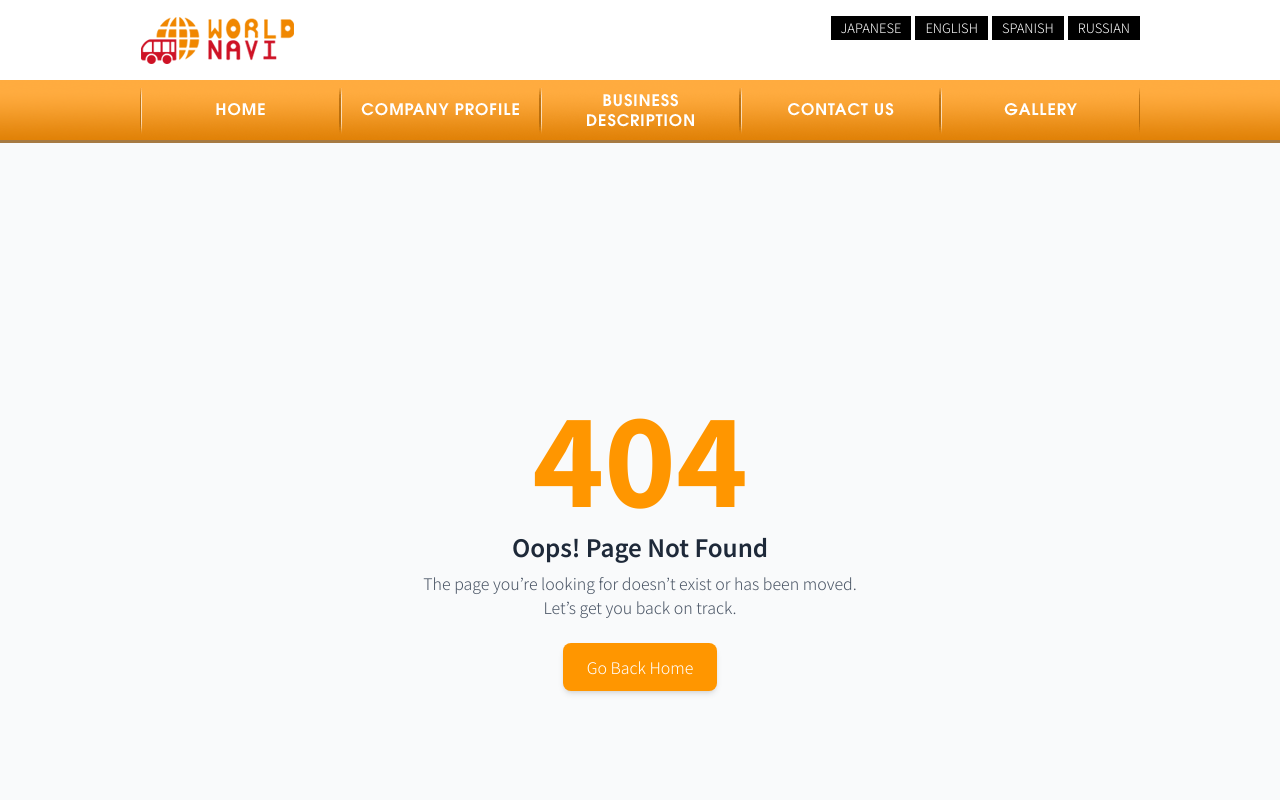
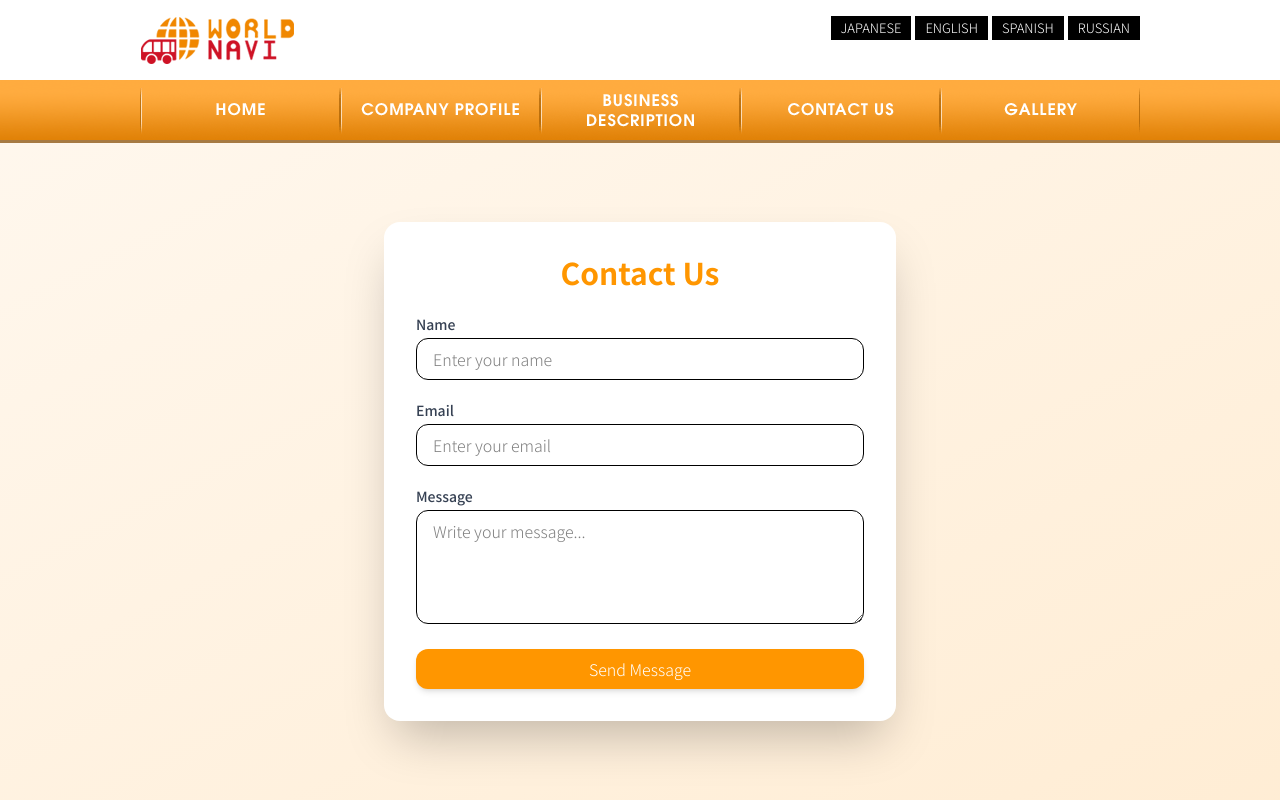
Before and after one commit to anik-siddiky/world-navy, a React (Vite) app: page /contact in a window 1280 px wide. Before the commit this address had no page. Shown: the top 800 px of the page. Built offline with nearby package versions, Linux system fonts and the light colour scheme.

Commit message:
added a contact us page with emailjs

```diff
--- a/package.json
+++ b/package.json
@@ -11,6 +11,7 @@
   },
   "dependencies": {
     "@tailwindcss/vite": "^4.1.11",
+    "emailjs-com": "^3.2.0",
     "react": "^19.1.0",
     "react-dom": "^19.1.0",
     "react-icons": "^5.5.0",
--- /dev/null
+++ b/src/Pages/Contact/Contact.jsx
@@ -0,0 +1,127 @@
+import React, { useState } from "react";
+import { useNavigate } from "react-router";
+import emailjs from "emailjs-com";
+
+const Contact = () => {
+    const [formData, setFormData] = useState({
+        name: "",
+        email: "",
+        message: "",
+    });
+    const [submitted, setSubmitted] = useState(false);
+    const navigate = useNavigate();
+
+    const handleChange = (e) => {
+        const { name, value } = e.target;
+        setFormData({ ...formData, [name]: value });
+    };
+
+    const handleSubmit = (e) => {
+        e.preventDefault();
+
+        emailjs.send(
+            import.meta.env.VITE_EMAILJS_SERVICE_ID,
+            import.meta.env.VITE_EMAILJS_TEMPLATE_ID,
+            {
+                name: formData.name,
+                email: formData.email,
+                message: formData.message,
+                reply_to: formData.email,
+            },
+            import.meta.env.VITE_EMAILJS_PUBLIC_KEY
+        )
+            .then(
+                () => {
+                    setFormData({ name: "", email: "", message: "" });
+                    setSubmitted(true);
+                },
+                (error) => {
+                    console.error("EmailJS Error:", error);
+                    alert("Something went wrong. Please try again.");
+                }
+            );
+    };
+
+    if (submitted) {
+        return (
+            <div className="min-h-[calc(100vh-143px)] flex items-center justify-center bg-gradient-to-br from-orange-50 to-orange-100 p-6">
+                <div className="bg-white shadow-2xl rounded-2xl p-8 w-full max-w-lg text-center">
+                    <h2 className="text-3xl font-bold text-[#FF9600] mb-4">
+                        Thank You!
+                    </h2>
+                    <p className="text-gray-600 mb-6">
+                        Your message has been successfully sent.
+                    </p>
+                    <button
+                        onClick={() => navigate("/")}
+                        className="bg-[#FF9600] text-white py-2 px-6 rounded-xl hover:bg-[#e67f00] transition duration-300 shadow-md cursor-pointer"
+                    >
+                        Go to Home
+                    </button>
+                </div>
+            </div>
+        );
+    }
+
+    return (
+        <div className="min-h-[calc(100vh-143px)] flex items-center justify-center bg-gradient-to-br from-orange-50 to-orange-100 p-6">
+            <div className="bg-white shadow-2xl rounded-2xl p-8 w-full max-w-lg">
+                <h2 className="text-3xl font-bold text-center text-[#FF9600] mb-6">
+                    Contact Us
+                </h2>
+                <form onSubmit={handleSubmit} className="space-y-5">
+                    <div>
+                        <label className="block text-sm font-medium text-gray-700 mb-1">
+                            Name
+                        </label>
+                        <input
+                            type="text"
+                            name="name"
+                            value={formData.name}
+                            onChange={handleChange}
+                            placeholder="Enter your name"
+                            required
+                            className="w-full px-4 py-2 border rounded-xl focus:outline-none focus:ring-2 focus:ring-[#FF9600]"
+                        />
+                    </div>
+                    <div>
+                        <label className="block text-sm font-medium text-gray-700 mb-1">
+                            Email
+                        </label>
+                        <input
+                            type="email"
+                            name="email"
+                            value={formData.email}
+                            onChange={handleChange}
+                            placeholder="Enter your email"
+                            required
+                            className="w-full px-4 py-2 border rounded-xl focus:outline-none focus:ring-2 focus:ring-[#FF9600]"
+                        />
+                    </div>
+                    <div>
+                        <label className="block text-sm font-medium text-gray-700 mb-1">
+                            Message
+                        </label>
+                        <textarea
+                            name="message"
+                            value={formData.message}
+                            onChange={handleChange}
+                            placeholder="Write your message..."
+                            rows="4"
+                            required
+                            className="w-full px-4 py-2 border rounded-xl focus:outline-none focus:ring-2 focus:ring-[#FF9600]"
+                        ></textarea>
+                    </div>
+                    <button
+                        type="submit"
+                        className="w-full bg-[#FF9600] text-white py-2 rounded-xl hover:bg-[#e67f00] transition duration-300 shadow-md cursor-pointer"
+                    >
+                        Send Message
+                    </button>
+                </form>
+            </div>
+        </div>
+    );
+};
+
+export default Contact;
--- a/src/Router/Router.jsx
+++ b/src/Router/Router.jsx
@@ -12,6 +12,7 @@ import Acquisition from "../Pages/Acquisition/Acquisition";
 import Gallery from "../Pages/Gallery/Gallery";
 import ErrorLayout from "../Layouts/ErrorLayout";
 import Error from "../Pages/Error/Error";
+import Contact from "../Pages/Contact/Contact";
 
 const Router = createBrowserRouter([
     {
@@ -58,6 +59,10 @@ const Router = createBrowserRouter([
             {
                 path: 'gallery',
                 element: <Gallery></Gallery>
+            },
+            {
+                path: 'contact',
+                element: <Contact></Contact>
             }
         ]
     },
```
Also changed, not shown: src/assets/mainLogo.png (added), 1 other file (tests, documents, lock files or other folders).
